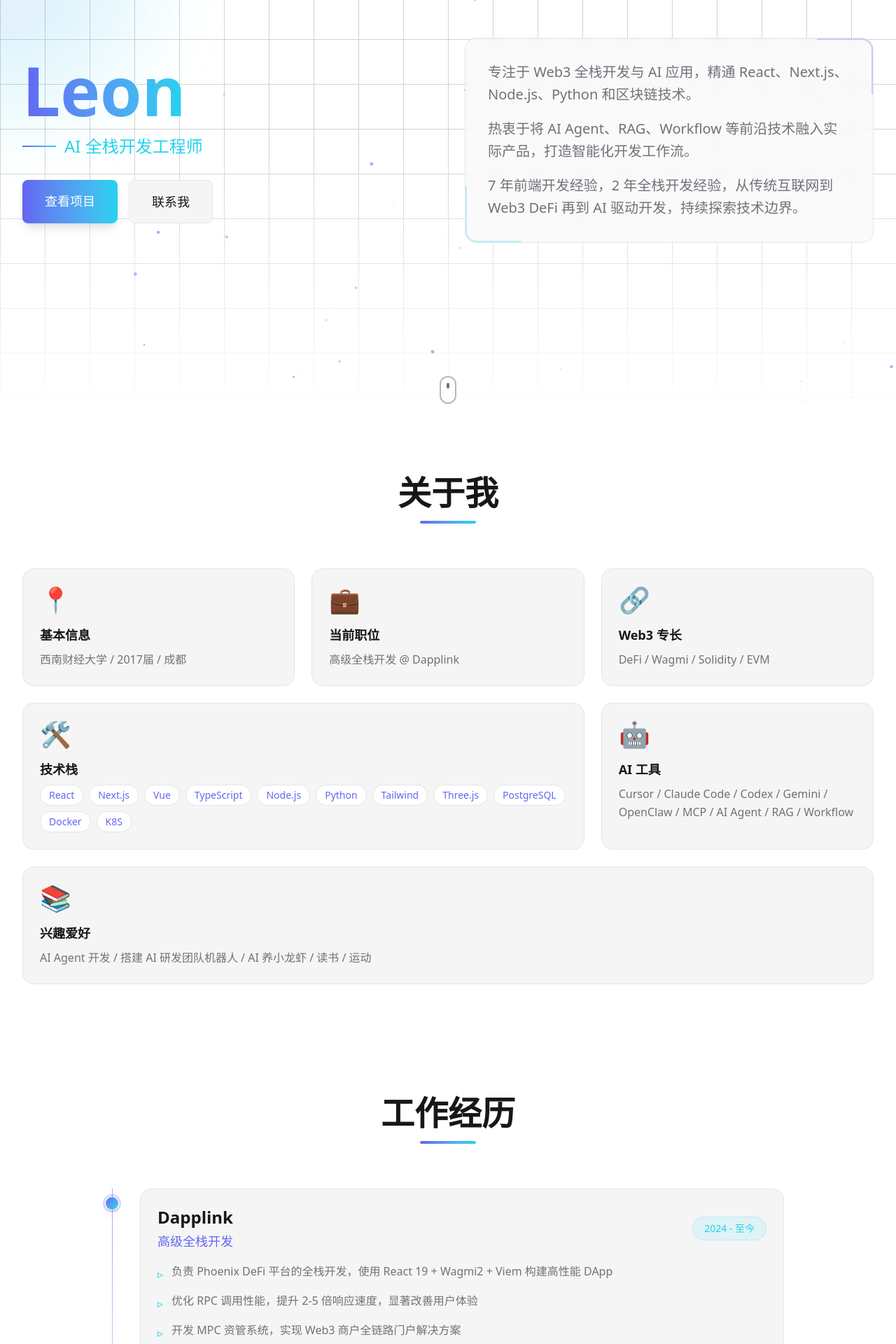
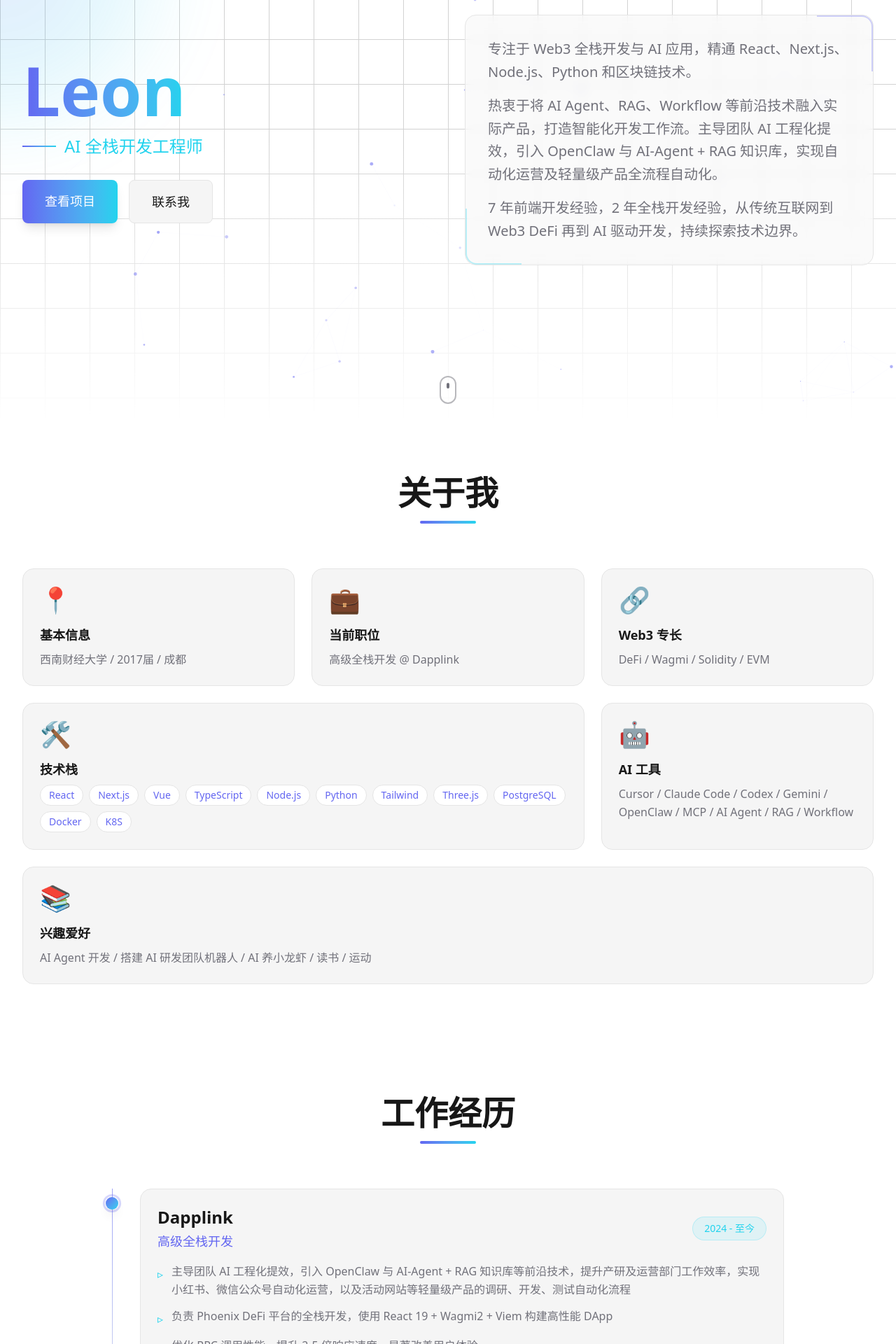
Before and after one commit to leonaries/ai-fullstack-leon, a Next.js app: page / in a window 1280 px wide. Shown: the part 200-2120 px from the top of the page at 70% size. Built offline with nearby package versions, Linux system fonts and the light colour scheme.

Commit message:
feat: add AI engineering description to Hero & reorder Dapplink experience

```diff
--- a/components/Experience.tsx
+++ b/components/Experience.tsx
@@ -9,11 +9,11 @@ const experiences = [
     company: 'Dapplink',
     position: '高级全栈开发',
     responsibilities: [
+      '主导团队 AI 工程化提效，引入 OpenClaw 与 AI-Agent + RAG 知识库等前沿技术，提升产研及运营部门工作效率，实现小红书、微信公众号自动化运营，以及活动网站等轻量级产品的调研、开发、测试自动化流程',
       '负责 Phoenix DeFi 平台的全栈开发，使用 React 19 + Wagmi2 + Viem 构建高性能 DApp',
       '优化 RPC 调用性能，提升 2-5 倍响应速度，显著改善用户体验',
       '开发 MPC 资管系统，实现 Web3 商户全链路门户解决方案',
       '使用 Three.js 和 Framer Motion 打造沉浸式品牌官网体验',
-      '主导团队 AI 工程化提效，引入 OpenClaw 与 AI-Agent + RAG 知识库等前沿技术，提升产研及运营部门工作效率，实现小红书、微信公众号自动化运营，以及活动网站等轻量级产品的调研、开发、测试自动化流程',
     ],
   },
   {
--- a/components/Hero.tsx
+++ b/components/Hero.tsx
@@ -170,7 +170,7 @@ export default function Hero() {
                 专注于 Web3 全栈开发与 AI 应用，精通 React、Next.js、Node.js、Python 和区块链技术。
               </p>
               <p className="text-lg md:text-xl text-[var(--text-secondary)] leading-relaxed mt-4">
-                热衷于将 AI Agent、RAG、Workflow 等前沿技术融入实际产品，打造智能化开发工作流。
+                热衷于将 AI Agent、RAG、Workflow 等前沿技术融入实际产品，打造智能化开发工作流。主导团队 AI 工程化提效，引入 OpenClaw 与 AI-Agent + RAG 知识库，实现自动化运营及轻量级产品全流程自动化。
               </p>
               <p className="text-lg md:text-xl text-[var(--text-secondary)] leading-relaxed mt-4">
                 7 年前端开发经验，2 年全栈开发经验，从传统互联网到 Web3 DeFi 再到 AI 驱动开发，持续探索技术边界。
```
